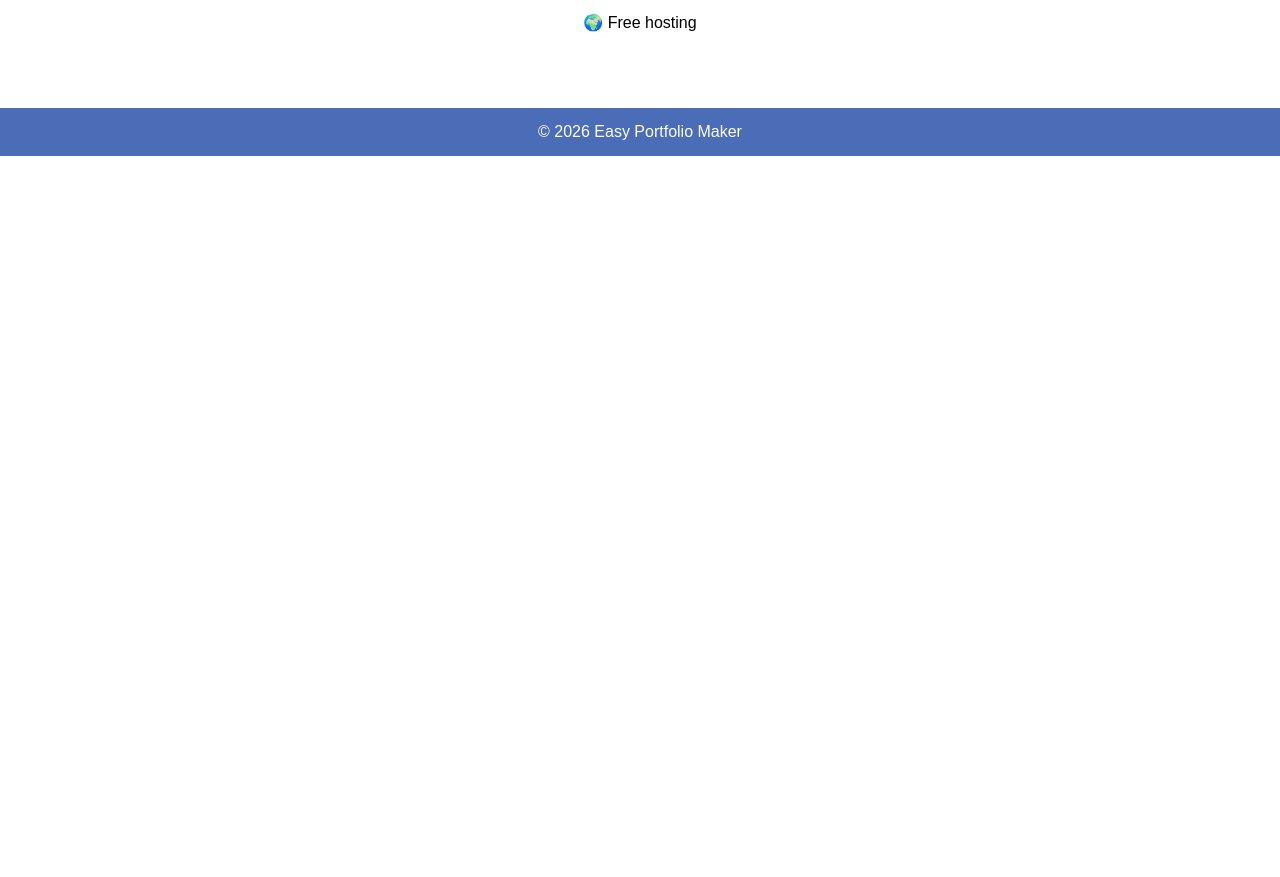
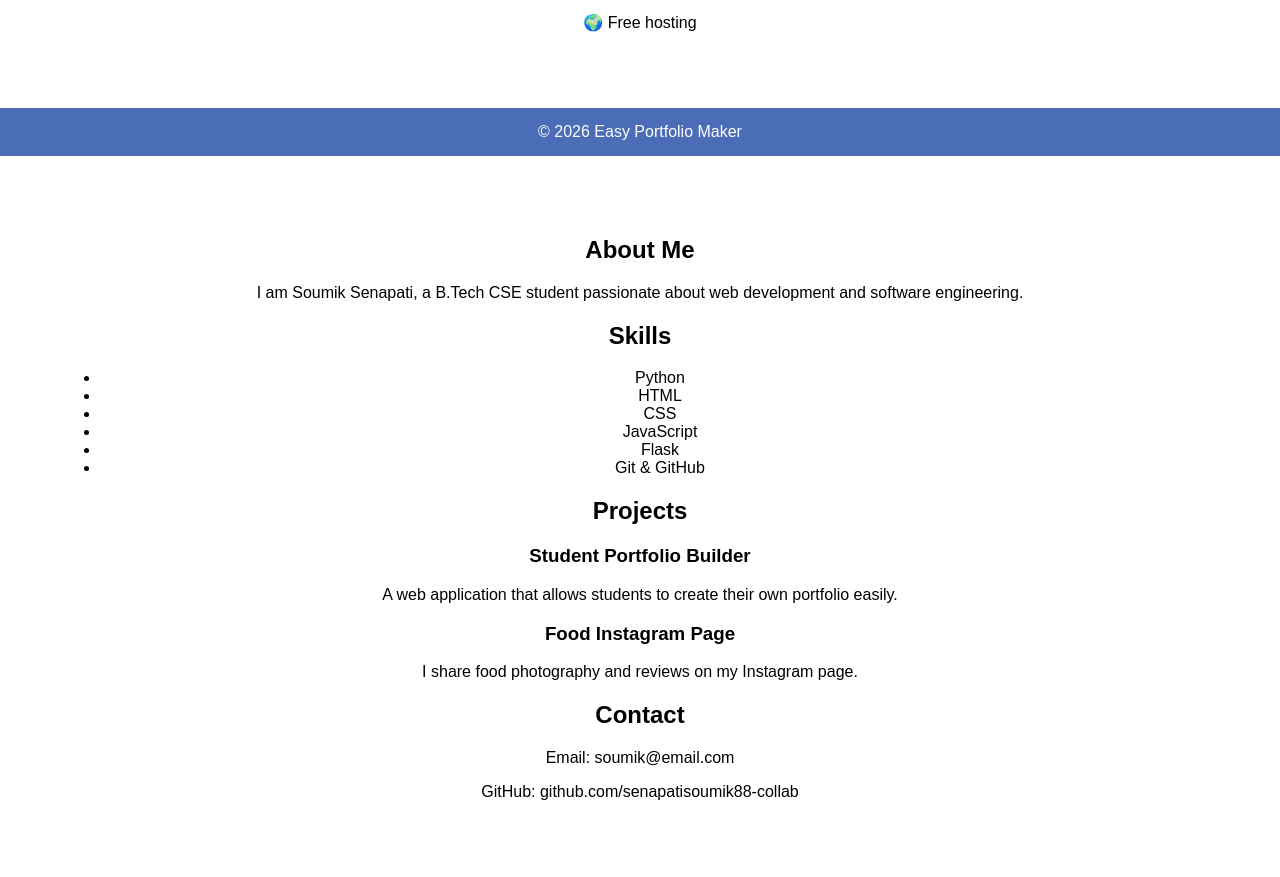
Before and after one commit to senapatisoumik88-collab/student-portfolio-builder, a Flask app: page / in a window 1280 px wide. Shown: the part 673-1550 px from the top of the page. Before the commit the page ends 829 px from the top, so only its background shows below. Run offline with Flask 3, Linux system fonts and the light colour scheme.

Commit message:
Update index.html

```diff
--- a/templates/index.html
+++ b/templates/index.html
@@ -138,4 +138,40 @@
     </div>
 
 </body>
-</html>
+</html><div class="features">
+    <!-- About Section -->
+<div class="about">
+<h2>About Me</h2>
+<p>I am Soumik Senapati, a B.Tech CSE student passionate about web development and software engineering.</p>
+</div>
+
+<!-- Skills Section -->
+<div class="skills">
+<h2>Skills</h2>
+<ul>
+<li>Python</li>
+<li>HTML</li>
+<li>CSS</li>
+<li>JavaScript</li>
+<li>Flask</li>
+<li>Git & GitHub</li>
+</ul>
+</div>
+
+<!-- Projects Section -->
+<div class="projects">
+<h2>Projects</h2>
+
+<h3>Student Portfolio Builder</h3>
+<p>A web application that allows students to create their own portfolio easily.</p>
+
+<h3>Food Instagram Page</h3>
+<p>I share food photography and reviews on my Instagram page.</p>
+</div>
+
+<!-- Contact Section -->
+<div class="contact">
+<h2>Contact</h2>
+<p>Email: soumik@email.com</p>
+<p>GitHub: github.com/senapatisoumik88-collab</p>
+</div>
```
